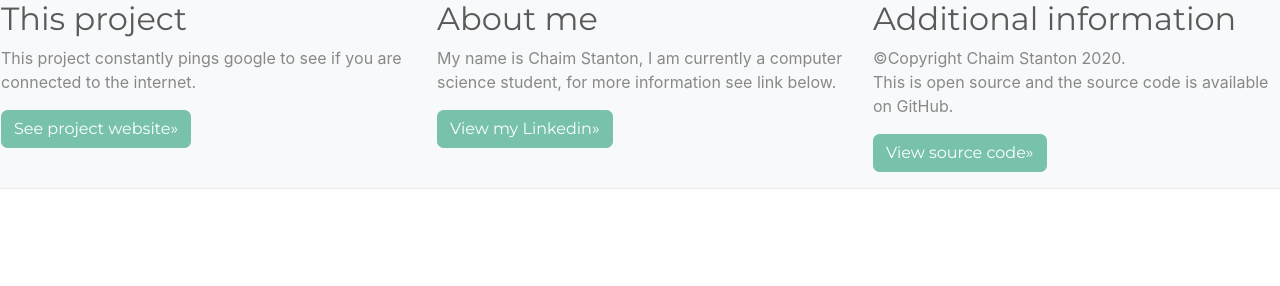
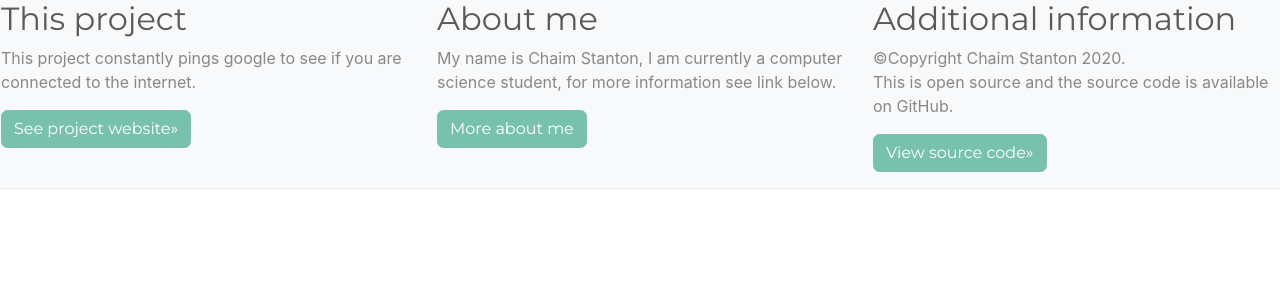
Before and after one commit to ChaimStanton/pingtester, a PHP site: page /index.php in a window 1280 px wide. Shown: the part 514-800 px from the top of the page. Run offline with PHP 8.4, Linux system fonts and the light colour scheme; some libraries are stand-ins or nearby versions.

Commit message:
updated footer

```diff
--- a/footer.php
+++ b/footer.php
@@ -23,7 +23,7 @@ echo '
 				My name is Chaim Stanton, I am currently a computer science student, for more information see link below.
 			</p>
 			<p>
-				<a class="btn btn-primary" href="https://www.linkedin.com/in/chaimstanton">View my Linkedin»</a>
+				<a class="btn btn-primary" href="http://chaimstanton.rf.gd/">More about me</a>
 			</p>
 		</div>
 		<div class="col-md-4">
@@ -35,7 +35,7 @@ echo '
 				This is open source and the source code is available on GitHub.
 			</p>
 			<p>
-				<a class="btn btn-primary" href="https://github.com/ChaimStanton/speedtest">View source code»</a>
+				<a class="btn btn-primary" href="https://github.com/ChaimStanton/pingtester">View source code»</a>
 			</p>
 		</div>
 	</div>
```
